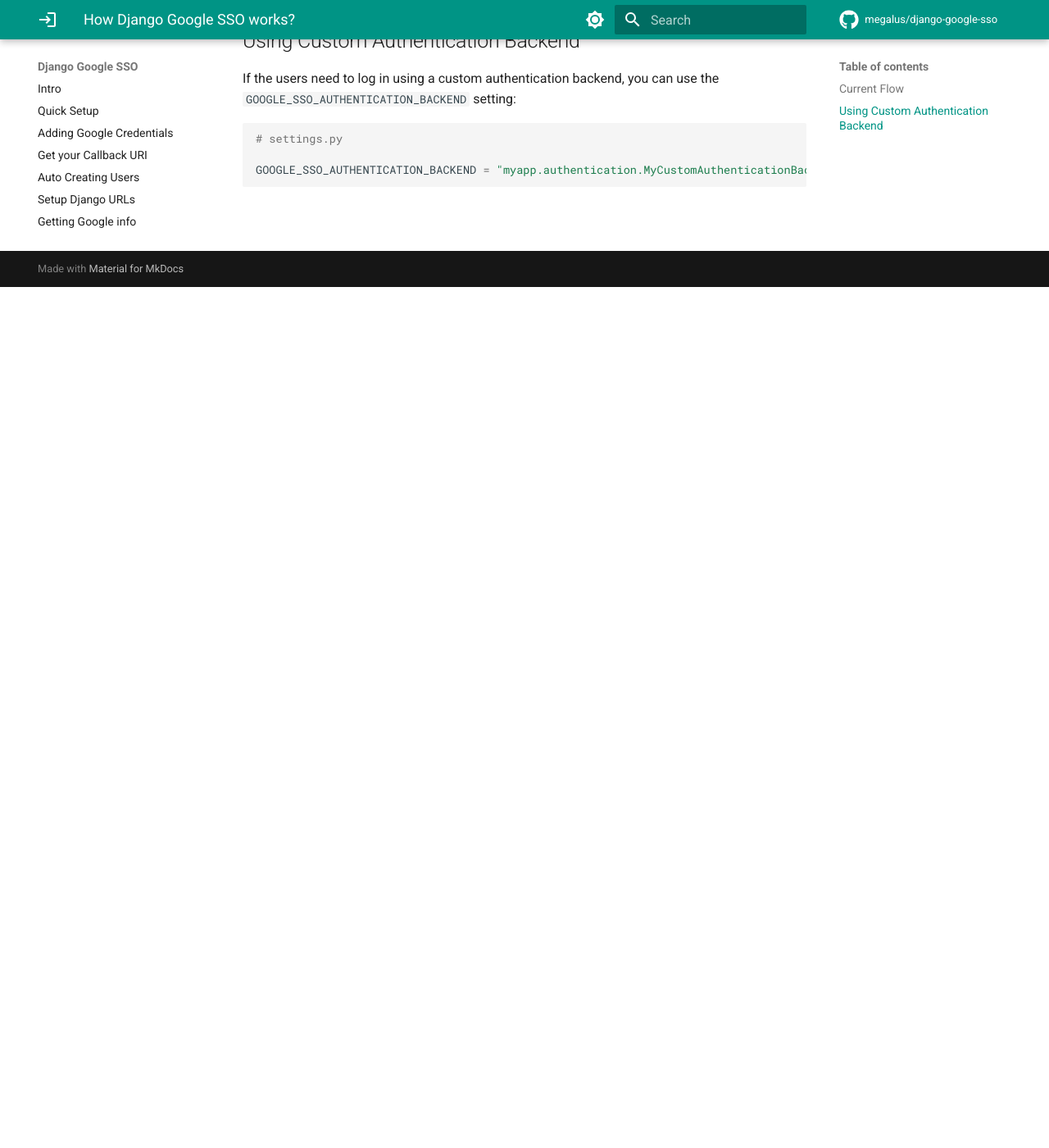
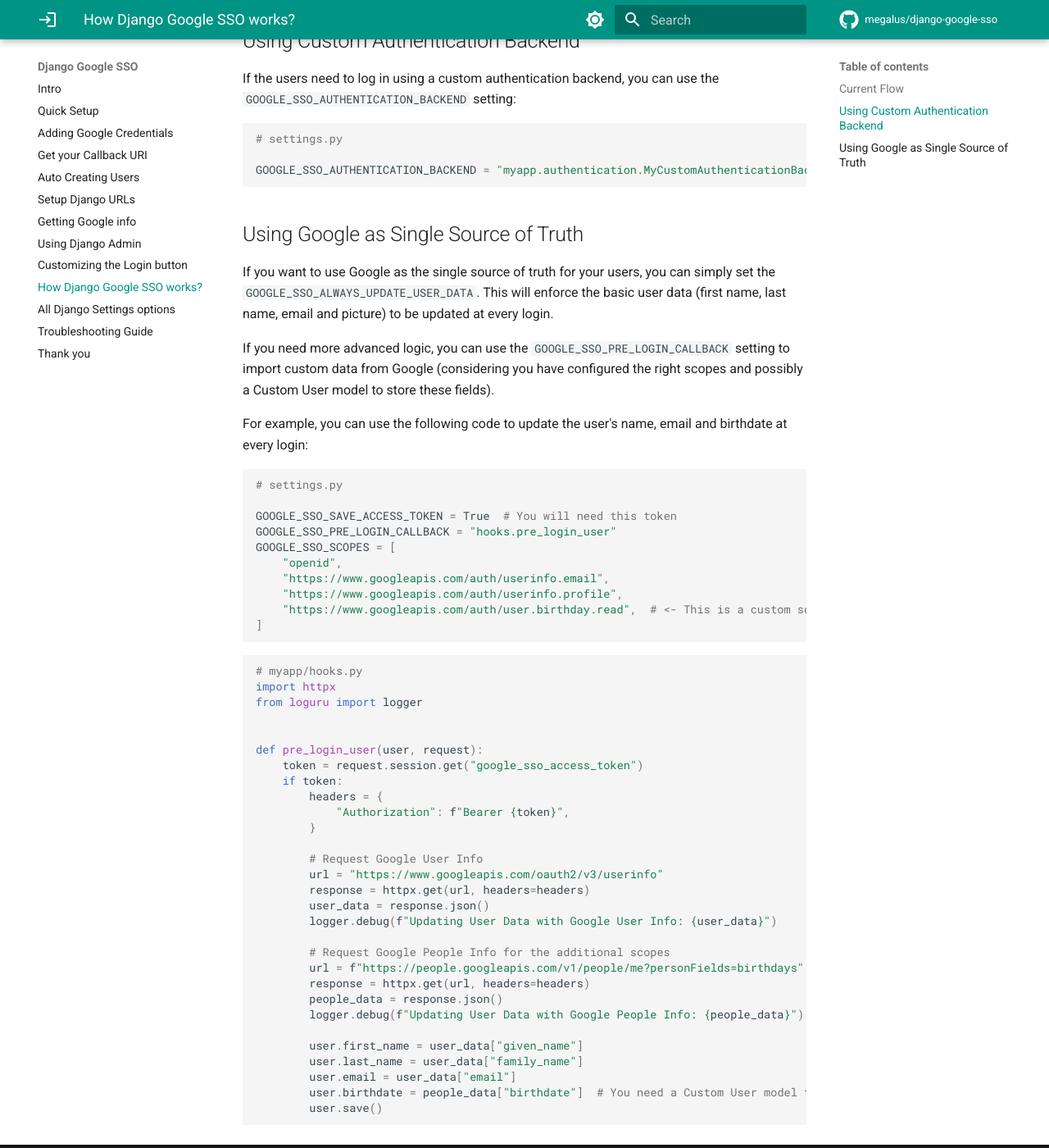
Before and after one commit to megalus/django-google-sso, an MkDocs documentation site: the page built from docs/how.md, in a window 1280 px wide and 1400 px high, scrolled down 1050 px. Shown: the whole window at 82% size. Built offline with MkDocs 1.6.1 and Material for MkDocs 9.7.7, drawn with Linux system fonts in a browser that asks for light colours; comment, search, counter and statistics services are not loaded.

Commit message:
feat: Add GOOGLE_SSO_ALWAYS_UPDATE_USER_DATA option
* Add logic help use Google as Single Source of Truth (thanks @ckoppelman)

The update introduces token handling for Google users within the session and implements Pre-Login Callback functionality within the example app's backend. This allows for execution of custom code post-user authentication, including updating user information using Google user token. This enhances customizability and user information update capabilities. The example code and documentation have been updated accordingly.

Resolves #23

````diff
--- a/docs/how.md
+++ b/docs/how.md
@@ -43,3 +43,60 @@
 
 GOOGLE_SSO_AUTHENTICATION_BACKEND = "myapp.authentication.MyCustomAuthenticationBackend"
 ```
+
+## Using Google as Single Source of Truth
+
+If you want to use Google as the single source of truth for your users, you can simply set the
+`GOOGLE_SSO_ALWAYS_UPDATE_USER_DATA`. This will enforce the basic user data (first name, last name, email and picture) to be
+updated at every login.
+
+If you need more advanced logic, you can use the `GOOGLE_SSO_PRE_LOGIN_CALLBACK` setting to import custom data from Google
+(considering you have configured the right scopes and possibly a Custom User model to store these fields).
+
+For example, you can use the following code to update the user's
+name, email and birthdate at every login:
+
+```python
+# settings.py
+
+GOOGLE_SSO_SAVE_ACCESS_TOKEN = True  # You will need this token
+GOOGLE_SSO_PRE_LOGIN_CALLBACK = "hooks.pre_login_user"
+GOOGLE_SSO_SCOPES = [
+    "openid",
+    "https://www.googleapis.com/auth/userinfo.email",
+    "https://www.googleapis.com/auth/userinfo.profile",
+    "https://www.googleapis.com/auth/user.birthday.read",  # <- This is a custom scope
+]
+```
+
+```python
+# myapp/hooks.py
+import httpx
+from loguru import logger
+
+
+def pre_login_user(user, request):
+    token = request.session.get("google_sso_access_token")
+    if token:
+        headers = {
+            "Authorization": f"Bearer {token}",
+        }
+
+        # Request Google User Info
+        url = "https://www.googleapis.com/oauth2/v3/userinfo"
+        response = httpx.get(url, headers=headers)
+        user_data = response.json()
+        logger.debug(f"Updating User Data with Google User Info: {user_data}")
+
+        # Request Google People Info for the additional scopes
+        url = f"https://people.googleapis.com/v1/people/me?personFields=birthdays"
+        response = httpx.get(url, headers=headers)
+        people_data = response.json()
+        logger.debug(f"Updating User Data with Google People Info: {people_data}")
+
+        user.first_name = user_data["given_name"]
+        user.last_name = user_data["family_name"]
+        user.email = user_data["email"]
+        user.birthdate = people_data["birthdate"]  # You need a Custom User model to store this field
+        user.save()
+```
````
Also changed, not shown: docs/settings.md (+1 -1 lines), 8 other files.
